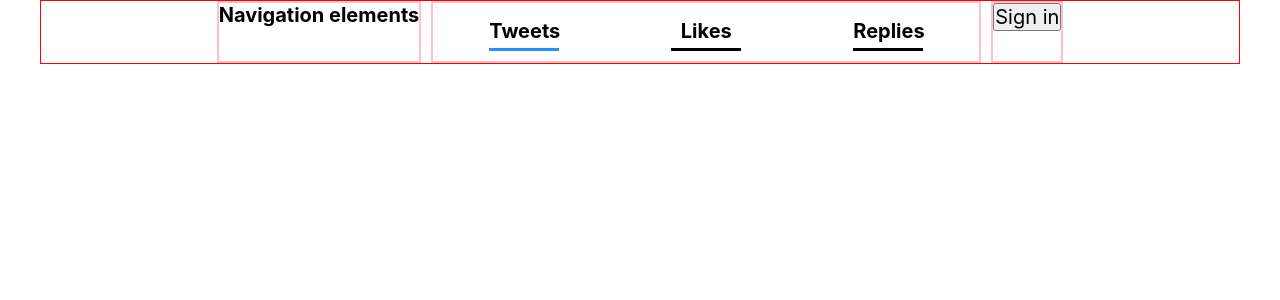
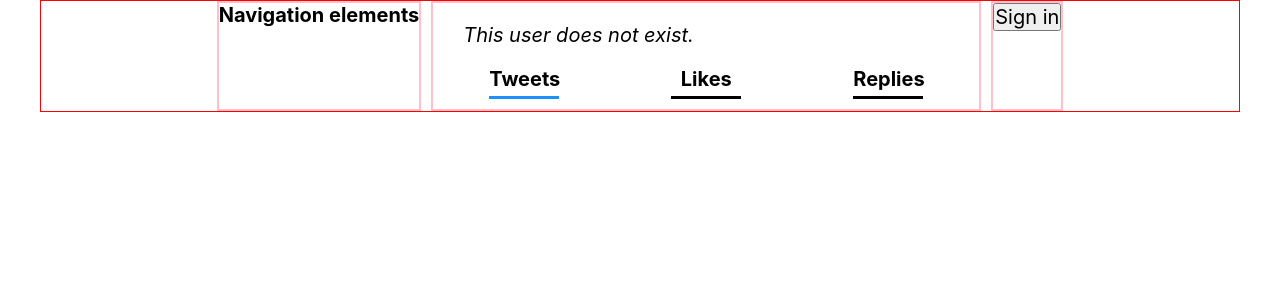
Before and after one commit to CutlerSheridan/twitter-clone, a React (Create React App) app: page /1 in a window 1280 px wide. Shown: the top 300 px of the page. Built offline with nearby package versions, Linux system fonts and the light colour scheme; no server answers; the database is empty.

Commit message:
0.7.9 Show self-replies in profile; Handle bad searches

```diff
--- a/package.json
+++ b/package.json
@@ -1,6 +1,6 @@
 {
   "name": "twitter-clone",
-  "version": "0.7.7",
+  "version": "0.7.9",
   "private": true,
   "dependencies": {
     "@testing-library/jest-dom": "^5.16.5",
--- a/src/FirebaseController.js
+++ b/src/FirebaseController.js
@@ -10,14 +10,12 @@ import {
 import {
   getFirestore,
   getDocs,
-  addDoc,
   doc,
   collection,
   query,
   where,
   orderBy,
   getDoc,
-  setDoc,
   updateDoc,
   serverTimestamp,
   runTransaction,
@@ -25,6 +23,7 @@ import {
   arrayUnion,
   arrayRemove,
   deleteField,
+  or,
 } from 'firebase/firestore/lite';
 import * as model from './model';
 
@@ -169,7 +168,10 @@ const getUserTweets = async (userId, includeReplies = true) => {
     querySnapshot = await getDocs(
       query(
         collection(db, 'users', userId, 'tweets'),
-        where('isReply', '==', false),
+        or(
+          where('isReply', '==', false),
+          where('repliedToTweet.userId', '==', userId)
+        ),
         orderBy('creationDate', 'desc')
       )
     );
--- a/src/components/Profile.css
+++ b/src/components/Profile.css
@@ -38,3 +38,8 @@
 .profile-feedSelector-active {
   border-bottom-color: dodgerblue;
 }
+
+.profile-nonexistantUser {
+  margin: 2rem 3rem;
+  font-style: italic;
+}
--- a/src/components/Profile.js
+++ b/src/components/Profile.js
@@ -274,7 +274,11 @@ const Profile = () => {
 
   return (
     <div className="profile-wrapper layout-element">
-      {userInfo ? createHeader() : ''}
+      {userInfo ? (
+        createHeader()
+      ) : (
+        <div className="profile-nonexistantUser">This user does not exist.</div>
+      )}
       <div className="profile-feedSelectorWrapper">
         <h2
           className={getFeedSelectorClasses('tweets')}
```
Also changed, not shown: 1 other file (tests, documents, lock files or other folders).
